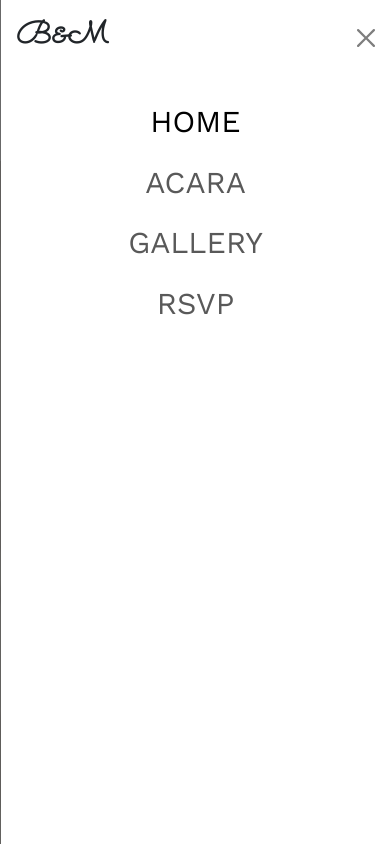
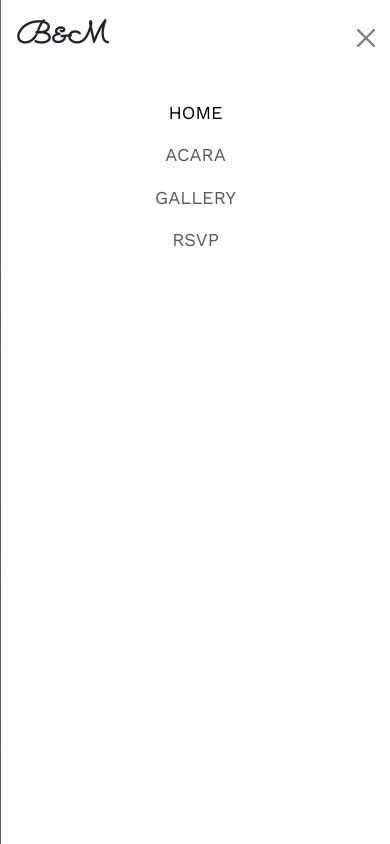
Before and after one commit to yudhistiraniron-sketch/undangan-BarosMira, a plain HTML site: page index.html in a window 390 px wide. Both pictures are taken after a click on the button "Toggle navigation". Shown: the part 844-1688 px from the top of the page. Drawn offline with nearby package versions, Linux system fonts and the light colour scheme; some packages are replaced by stand-ins of ours; a script that the page names is missing.

Commit message:
update css

```diff
--- a/style.css
+++ b/style.css
@@ -327,4 +327,12 @@ background-color: #333 ;
     .sticky-top{
     overflow: hidden
     }
+
+  .mynavbar .nav-link{
+  font-size: 1.2rem;
+  text-align: center;
 }
+.sticky-top{
+    overflow: visible;
+  }
+}
```
